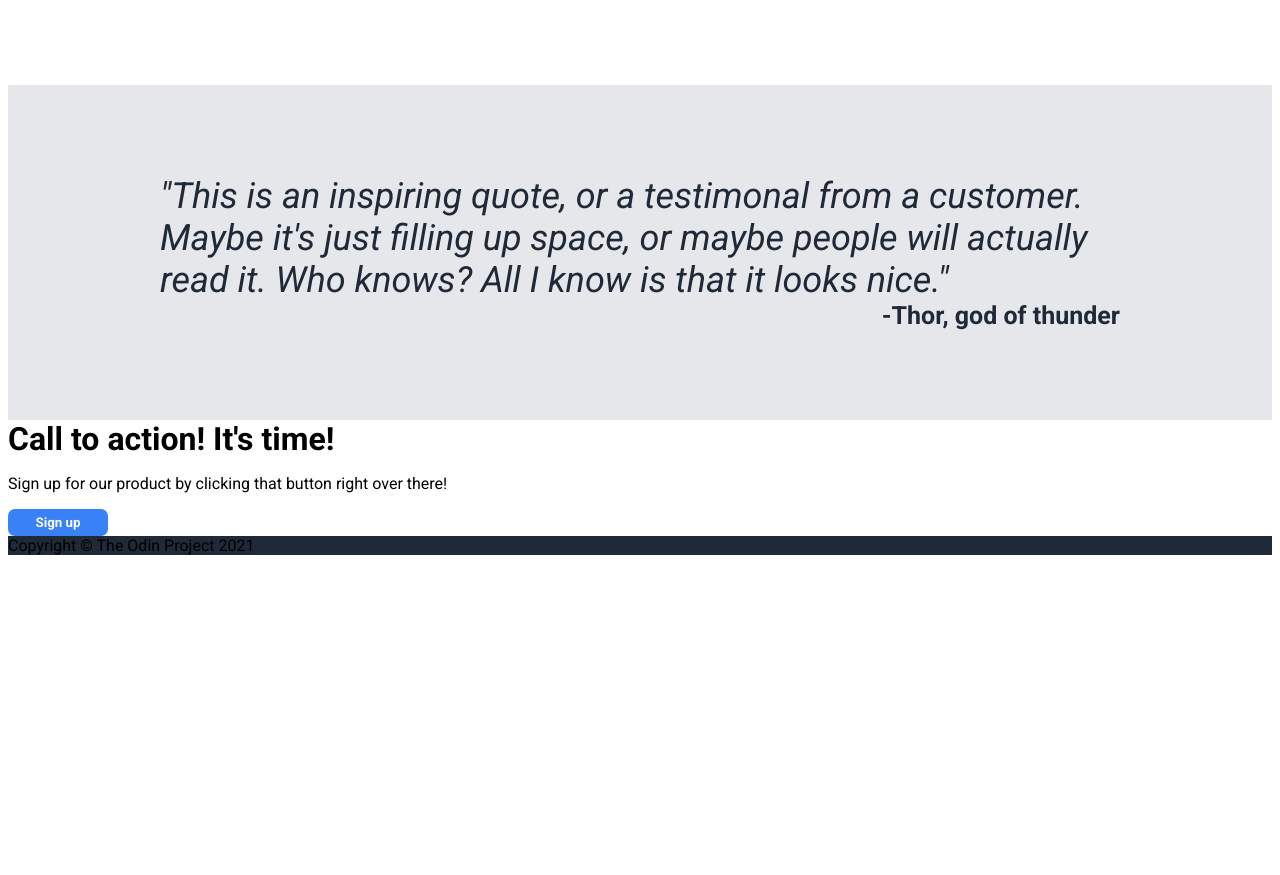
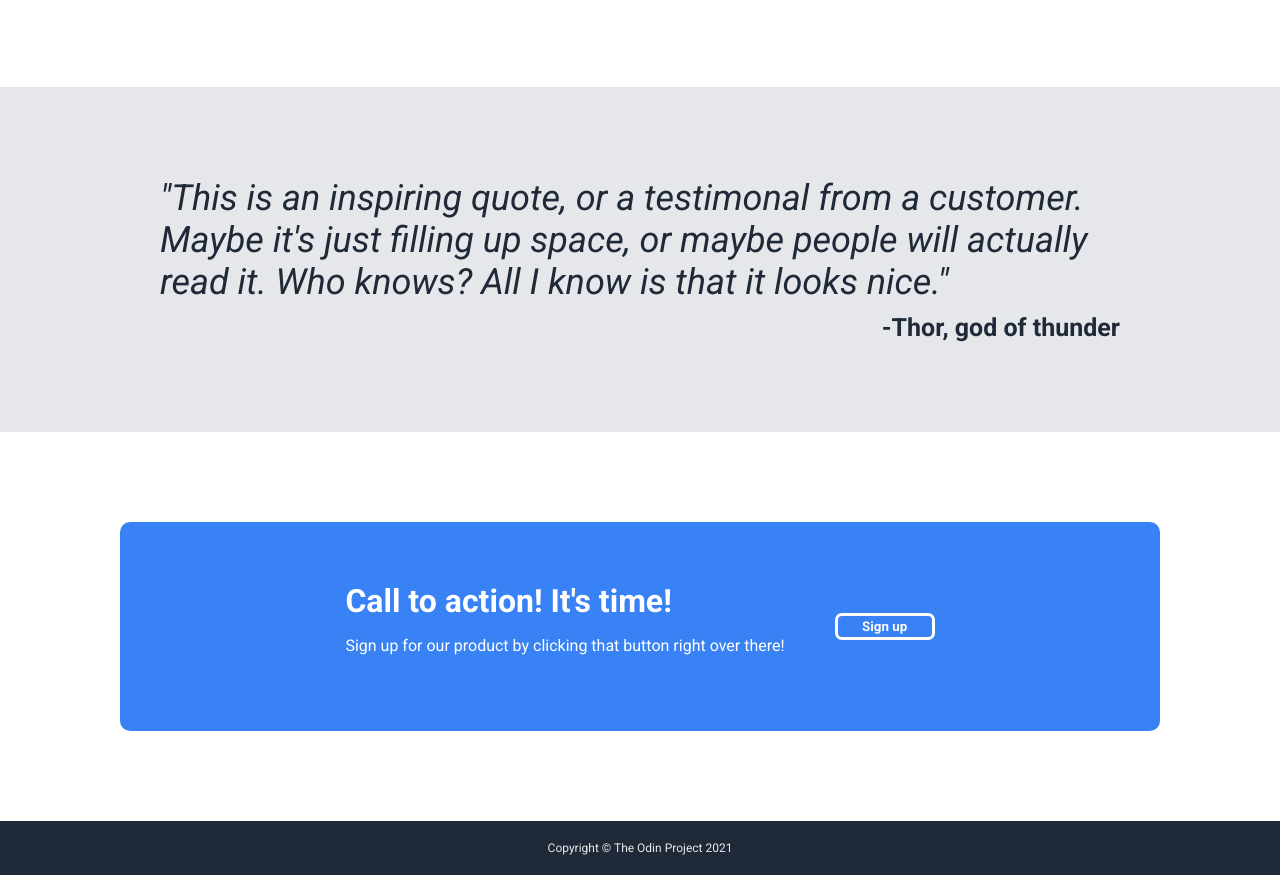
Before and after one commit to TIWIMIN/TOP-Landing-Page, a plain HTML site: page index.html in a window 1280 px wide. Shown: the part 814-1689 px from the top of the page. Before the commit the page ends 1377 px from the top, so only its background shows below. Drawn offline with Linux system fonts and the light colour scheme.

Commit message:
Draft final landing page

```diff
--- a/index.html
+++ b/index.html
@@ -9,7 +9,7 @@
     <link rel="preconnect" href="https://fonts.gstatic.com" crossorigin>
     <link href="https://fonts.googleapis.com/css2?family=Roboto:ital,wght@0,100;0,300;0,400;0,500;0,700;0,900;1,100;1,300;1,400;1,500;1,700;1,900&display=swap" rel="stylesheet">
 </head>
-<body>
+<body style = "margin: 0">
     <div class = "header">
 
         <div class = "logo"> Header Logo</div>
@@ -89,14 +89,16 @@
     </div>
 
     <div class = "bottom">
-        </div class = "left">
-            <h1> Call to action! It's time!</h1>
-            <p>
-                Sign up for our product by clicking that button right over there!
-            </p>
+        <div class = "content">
+            <div class = "left">
+                <h1>Call to action! It's time!</h1>
+                <p>
+                    Sign up for our product by clicking that button right over there!
+                </p>
+            </div>
+
+            <button>Sign up</button>
         </div>
-
-        <button>Sign up</button>
     </div>
 
     <div class = "footer">
--- a/style.css
+++ b/style.css
@@ -73,7 +73,9 @@ button {
     border-radius: 7px;
     border-style: none;
     width: 100px;
+    max-width: 100px;
     height: 27px;
+    min-height: 27px;
     text-align: center;
     font-weight: bold;
 }
@@ -155,6 +157,7 @@ button {
     text-align: left;
     padding: 90px 120px;
     max-width: 960px;
+    gap: 10px;
 }
 
 .quote footer {
@@ -163,3 +166,31 @@ button {
     font-size: 25px;
     font-weight: bold;
 }
+
+.bottom {
+    margin: 90px 120px;
+}
+
+.bottom .content{
+    background: #3882F6;
+    display: flex;
+    color: white;
+    justify-content: center;
+    border-radius: 10px;
+    padding: 60px 100px;
+    gap: 50px;
+
+}
+
+.bottom button {
+    border: solid white;
+    align-self: center;
+    min-width: 100px;
+}
+
+.footer {
+    color: #E5E7EB;
+    padding: 20px;
+    text-align: center;
+    font-size: 12px;
+}
```
